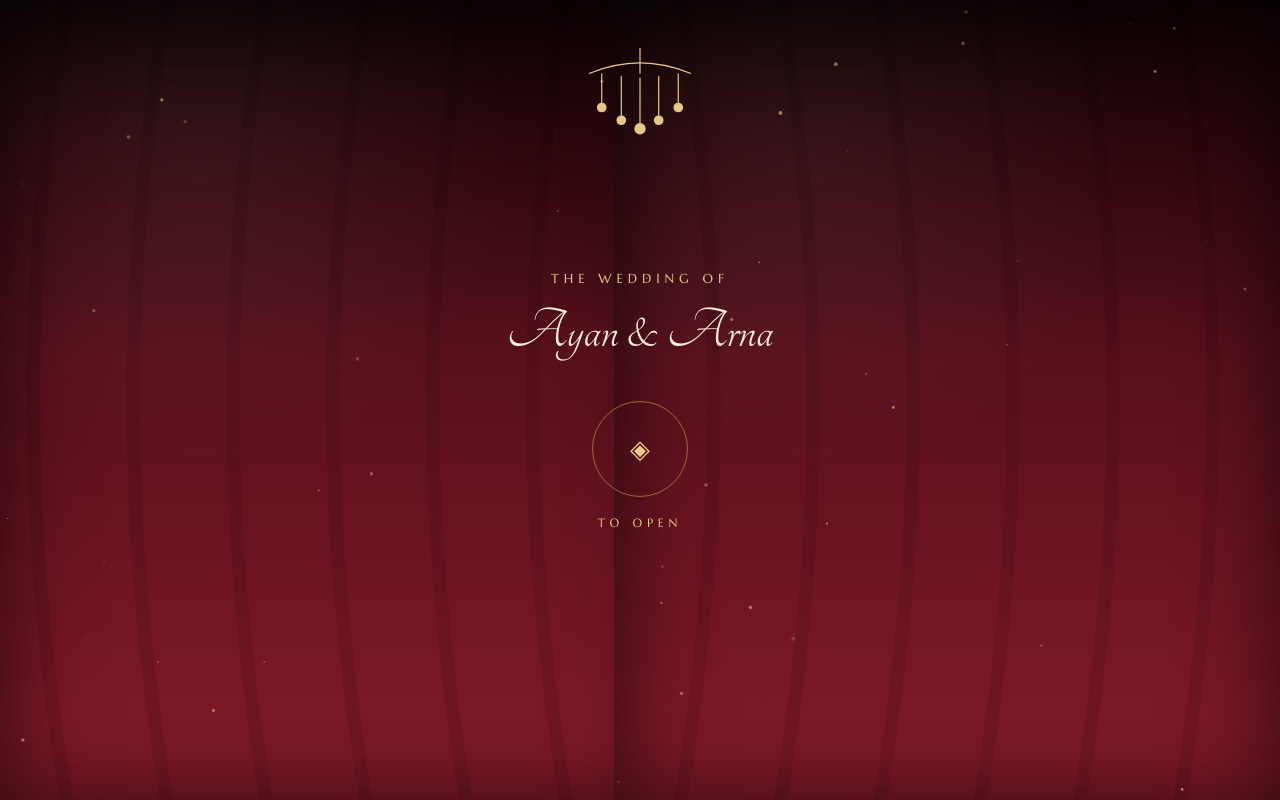
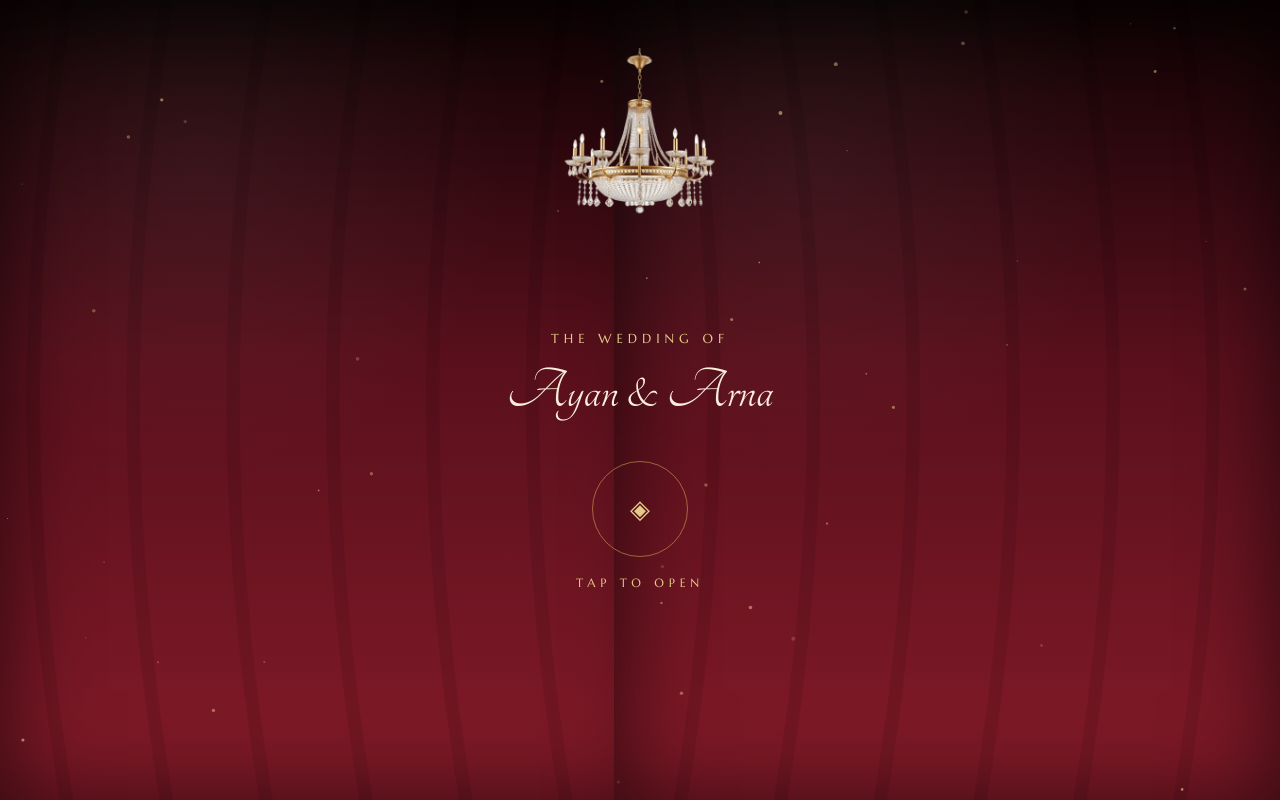
Before and after one commit to ayanbanglawala/Wedding-Invitation, a React (Vite) app: page / in a window 1280 px wide. Shown: the top 800 px of the page. Built offline with nearby package versions, Linux system fonts and the light colour scheme.

Commit message:
Chendeluer add

```diff
--- a/src/components/CurtainLock.jsx
+++ b/src/components/CurtainLock.jsx
@@ -1,6 +1,6 @@
 import { useEffect, useRef } from 'react'
 import gsap from 'gsap'
-import ScrollTrigger from 'gsap/ScrollTrigger'
+import { ScrollTrigger } from 'gsap/ScrollTrigger'
 import weddingData from '../weddingData.js'
 import './curtainlock.css'
 
@@ -14,18 +14,23 @@
   const chandelierRef = useRef(null)
   const dustCanvasRef = useRef(null)
 
-  // gold dust drifting behind the curtain — a quiet ambient detail while
-  // the guest is looking at the lock screen, cheap enough to run on canvas
+  // --------------------------------------------------
+  // GOLD DUST / PARTICLES
+  // --------------------------------------------------
   useEffect(() => {
     const canvas = dustCanvasRef.current
+    if (!canvas) return
+
     const ctx = canvas.getContext('2d')
     let raf
     let particles = []
-    let w, h
+    let w = 0
+    let h = 0
 
     function resize() {
       w = canvas.width = canvas.offsetWidth
       h = canvas.height = canvas.offsetHeight
+
       particles = Array.from({ length: 46 }, () => ({
         x: Math.random() * w,
         y: Math.random() * h,
@@ -34,89 +39,253 @@
         o: Math.random() * 0.5 + 0.15,
       }))
     }
+
     resize()
+
     window.addEventListener('resize', resize)
 
     function loop() {
       ctx.clearRect(0, 0, w, h)
+
       ctx.fillStyle = '#e6c988'
+
       particles.forEach((p) => {
         p.y -= p.s
         p.x += Math.sin(p.y * 0.02) * 0.15
-        if (p.y < -4) { p.y = h + 4; p.x = Math.random() * w }
+
+        if (p.y < -4) {
+          p.y = h + 4
+          p.x = Math.random() * w
+        }
+
         ctx.globalAlpha = p.o
+
         ctx.beginPath()
         ctx.arc(p.x, p.y, p.r, 0, Math.PI * 2)
         ctx.fill()
       })
+
+      ctx.globalAlpha = 1
+
       raf = requestAnimationFrame(loop)
     }
+
     loop()
-    return () => { cancelAnimationFrame(raf); window.removeEventListener('resize', resize) }
+
+    return () => {
+      cancelAnimationFrame(raf)
+      window.removeEventListener('resize', resize)
+    }
   }, [])
 
+  // --------------------------------------------------
+  // CHANDELIER ENTRANCE ANIMATION
+  // --------------------------------------------------
   useEffect(() => {
-    gsap.to(chandelierRef.current, { opacity: 1, y: 0, duration: 1.1, ease: 'power2.out', delay: 0.3 })
+    if (!chandelierRef.current) return
+
+    gsap.fromTo(
+      chandelierRef.current,
+      {
+        opacity: 0,
+        y: -40,
+      },
+      {
+        opacity: 1,
+        y: 0,
+        duration: 1.1,
+        ease: 'power2.out',
+        delay: 0.3,
+      }
+    )
   }, [])
 
+  // --------------------------------------------------
+  // OPEN CURTAIN
+  // --------------------------------------------------
   function handleOpen() {
     const tl = gsap.timeline({
-      defaults: { ease: 'power4.inOut' },
-      onComplete: () => onOpen(),
+      defaults: {
+        ease: 'power4.inOut',
+      },
+
+      onComplete: () => {
+        if (onOpen) {
+          onOpen()
+        }
+      },
     })
-    tl.to(contentRef.current, { autoAlpha: 0, duration: 0.4 })
-      .to(chandelierRef.current, { y: -24, duration: 0.6, ease: 'power2.in' }, '-=0.1')
-      .to(leftRef.current, { xPercent: -100, skewY: -2.5, duration: 1.3 }, 0.1)
-      .to(rightRef.current, { xPercent: 100, skewY: 2.5, duration: 1.3 }, '<')
-      .to(chandelierRef.current, { opacity: 0, duration: 0.4 }, '-=0.5')
-      .to(rootRef.current, { autoAlpha: 0, duration: 0.5 }, '-=0.3')
-      .add(() => ScrollTrigger.refresh())
+
+    // Fade out text/button
+    tl.to(
+      contentRef.current,
+      {
+        autoAlpha: 0,
+        duration: 0.4,
+      }
+    )
+
+      // Move chandelier upward
+      .to(
+        chandelierRef.current,
+        {
+          y: -30,
+          marginBottom: 30,
+          duration: 0.6,
+          ease: 'power2.in',
+        },
+        '-=0.1'
+      )
+
+      // Open left curtain
+      .to(
+        leftRef.current,
+        {
+          xPercent: -100,
+          skewY: -2.5,
+          duration: 1.3,
+        },
+        0.1
+      )
+
+      // Open right curtain
+      .to(
+        rightRef.current,
+        {
+          xPercent: 100,
+          skewY: 2.5,
+          duration: 1.3,
+        },
+        '<'
+      )
+
+      // Fade chandelier
+      .to(
+        chandelierRef.current,
+        {
+          opacity: 0,
+          duration: 0.4,
+        },
+        '-=0.5'
+      )
+
+      // Fade entire curtain screen
+      .to(
+        rootRef.current,
+        {
+          autoAlpha: 0,
+          duration: 0.5,
+        },
+        '-=0.3'
+      )
+
+      // Refresh ScrollTrigger
+      .add(() => {
+        ScrollTrigger.refresh()
+      })
   }
 
+  // --------------------------------------------------
+  // JSX
+  // --------------------------------------------------
   return (
     <div ref={rootRef} className="curtain-root">
-      <canvas ref={dustCanvasRef} className="curtain-dust" aria-hidden="true" />
 
-      <div ref={leftRef} className="curtain-panel curtain-left">
-        <svg viewBox="0 0 200 800" preserveAspectRatio="none">
-          <g stroke="#000" strokeWidth="4" opacity="0.25" fill="none">
-            <path d="M20 0 Q0 400 20 800" /><path d="M50 0 Q30 400 50 800" />
-            <path d="M80 0 Q60 400 80 800" /><path d="M110 0 Q90 400 110 800" />
-            <path d="M140 0 Q120 400 140 800" /><path d="M170 0 Q150 400 170 800" />
-          </g>
-        </svg>
-      </div>
-      <div ref={rightRef} className="curtain-panel curtain-right">
-        <svg viewBox="0 0 200 800" preserveAspectRatio="none">
-          <g stroke="#000" strokeWidth="4" opacity="0.25" fill="none">
-            <path d="M20 0 Q40 400 20 800" /><path d="M50 0 Q70 400 50 800" />
-            <path d="M80 0 Q100 400 80 800" /><path d="M110 0 Q130 400 110 800" />
-            <path d="M140 0 Q160 400 140 800" /><path d="M170 0 Q190 400 170 800" />
+      {/* GOLD DUST */}
+      <canvas
+        ref={dustCanvasRef}
+        className="curtain-dust"
+        aria-hidden="true"
+      />
+
+      {/* LEFT CURTAIN */}
+      <div
+        ref={leftRef}
+        className="curtain-panel curtain-left"
+      >
+        <svg
+          viewBox="0 0 200 800"
+          preserveAspectRatio="none"
+        >
+          <g
+            stroke="#000"
+            strokeWidth="4"
+            opacity="0.25"
+            fill="none"
+          >
+            <path d="M20 0 Q0 400 20 800" />
+            <path d="M50 0 Q30 400 50 800" />
+            <path d="M80 0 Q60 400 80 800" />
+            <path d="M110 0 Q90 400 110 800" />
+            <path d="M140 0 Q120 400 140 800" />
+            <path d="M170 0 Q150 400 170 800" />
           </g>
         </svg>
       </div>
 
-      <svg ref={chandelierRef} className="curtain-chandelier" viewBox="0 0 200 160" fill="none" stroke="#e6c988" strokeWidth="1.4">
-        <line x1="100" y1="0" x2="100" y2="30" />
-        <path d="M40 30 Q100 5 160 30" />
-        <path d="M55 30 L55 70 M78 33 L78 85 M100 35 L100 95 M122 33 L122 85 M145 30 L145 70" />
-        <circle cx="55" cy="70" r="5" fill="#e6c988" />
-        <circle cx="78" cy="85" r="5" fill="#e6c988" />
-        <circle cx="100" cy="95" r="6" fill="#e6c988" />
-        <circle cx="122" cy="85" r="5" fill="#e6c988" />
-        <circle cx="145" cy="70" r="5" fill="#e6c988" />
-      </svg>
+      {/* RIGHT CURTAIN */}
+      <div
+        ref={rightRef}
+        className="curtain-panel curtain-right"
+      >
+        <svg
+          viewBox="0 0 200 800"
+          preserveAspectRatio="none"
+        >
+          <g
+            stroke="#000"
+            strokeWidth="4"
+            opacity="0.25"
+            fill="none"
+          >
+            <path d="M20 0 Q40 400 20 800" />
+            <path d="M50 0 Q70 400 50 800" />
+            <path d="M80 0 Q100 400 80 800" />
+            <path d="M110 0 Q130 400 110 800" />
+            <path d="M140 0 Q160 400 140 800" />
+            <path d="M170 0 Q190 400 170 800" />
+          </g>
+        </svg>
+      </div>
 
-      <div ref={contentRef} className="curtain-content">
-        <p className="curtain-label">The wedding of</p>
+      {/* CHANDELIER IMAGE
+          Put chandelier.png inside:
+          public/chandelier.png
+      */}
+      <img
+        ref={chandelierRef}
+        src="/chandelier.png"
+        alt=""
+        className="curtain-chandelier"
+      />
+
+      {/* CENTER CONTENT */}
+      <div
+        ref={contentRef}
+        className="curtain-content"
+      >
+        <p className="curtain-label" >
+          The wedding of
+        </p>
+
         <h1 className="script curtain-heading">
-          {weddingData.couple.groomFirst} &amp; {weddingData.couple.brideFirst}
+          {weddingData.couple.groomFirst}
+          {' & '}
+          {weddingData.couple.brideFirst}
         </h1>
-        <button className="curtain-enter" onClick={handleOpen} aria-label="Open the invitation">
+
+        <button
+          className="curtain-enter"
+          onClick={handleOpen}
+          aria-label="Open the invitation"
+        >
           <span className="curtain-ring" />
           <span>◈</span>
         </button>
-        <p className="curtain-tap">To open</p>
+
+        <p className="curtain-tap">
+          Tap To open
+        </p>
       </div>
     </div>
   )
--- a/src/components/curtainlock.css
+++ b/src/components/curtainlock.css
@@ -56,6 +56,7 @@
   letter-spacing: 0.38em;
   text-transform: uppercase;
   margin-bottom: 14px;
+  margin-top: 120px;
 }
 .curtain-heading { color: #fbeedd; font-size: 60px; line-height: 1; margin-bottom: 40px; }
 
--- a/vite.config.js
+++ b/vite.config.js
@@ -3,4 +3,9 @@
 
 export default defineConfig({
   plugins: [react()],
+  host: true,
+  server: {
+    host: true,
+    port: 5173,
+  },
 })
```
Also changed, not shown: public/chandelier.png (added).
